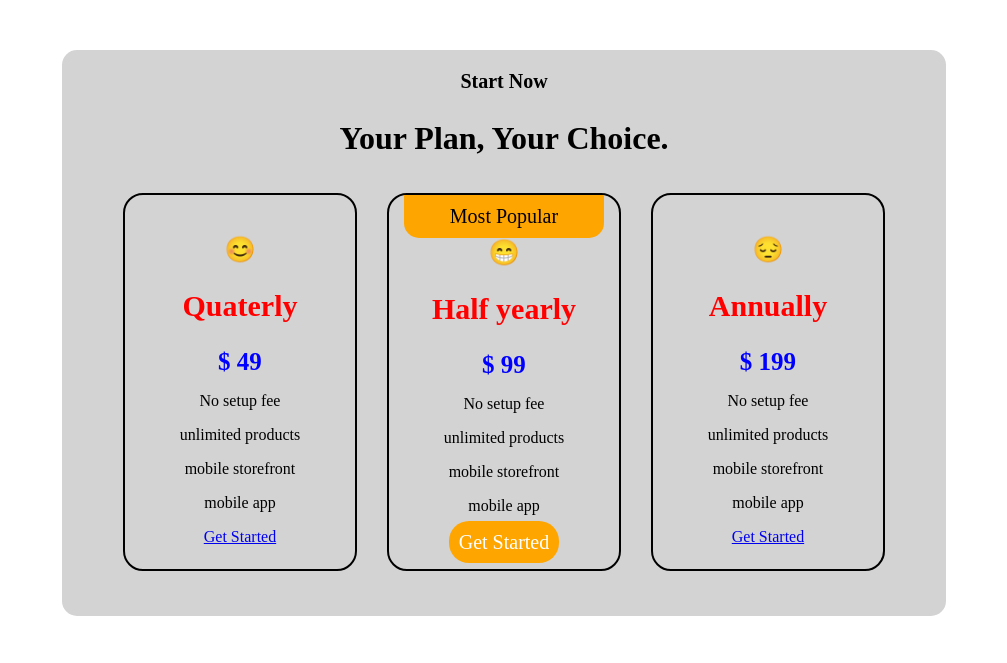
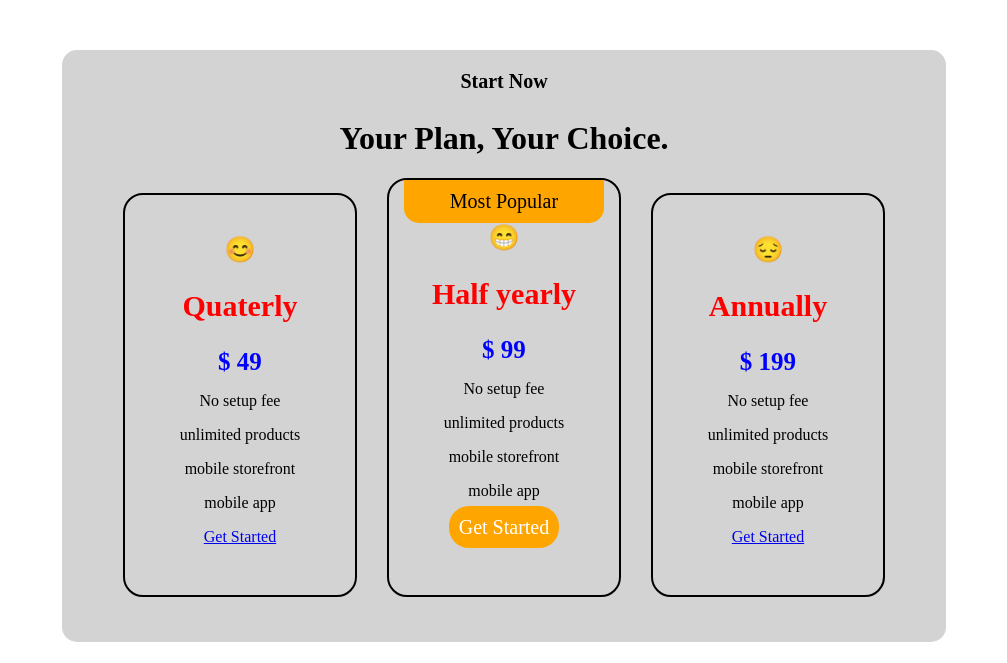
Before and after one commit to harikrishna87/CSS-TASK-10, a plain HTML site: page index.html in a window 1280 px wide. Shown: the top 663 px of the page, without its empty margins (136-1143 px from the left). Drawn offline with Linux system fonts and the light colour scheme.

Commit message:
files added

```diff
--- a/index.html
+++ b/index.html
@@ -45,7 +45,10 @@
             text-align: center;
             border-radius: 20px;
             padding: 0 15px 15px 15px;
+            margin-top: -15px;
+            height: 400px;
         }
+
 
         .card12 p {
             padding: 10px;
```
